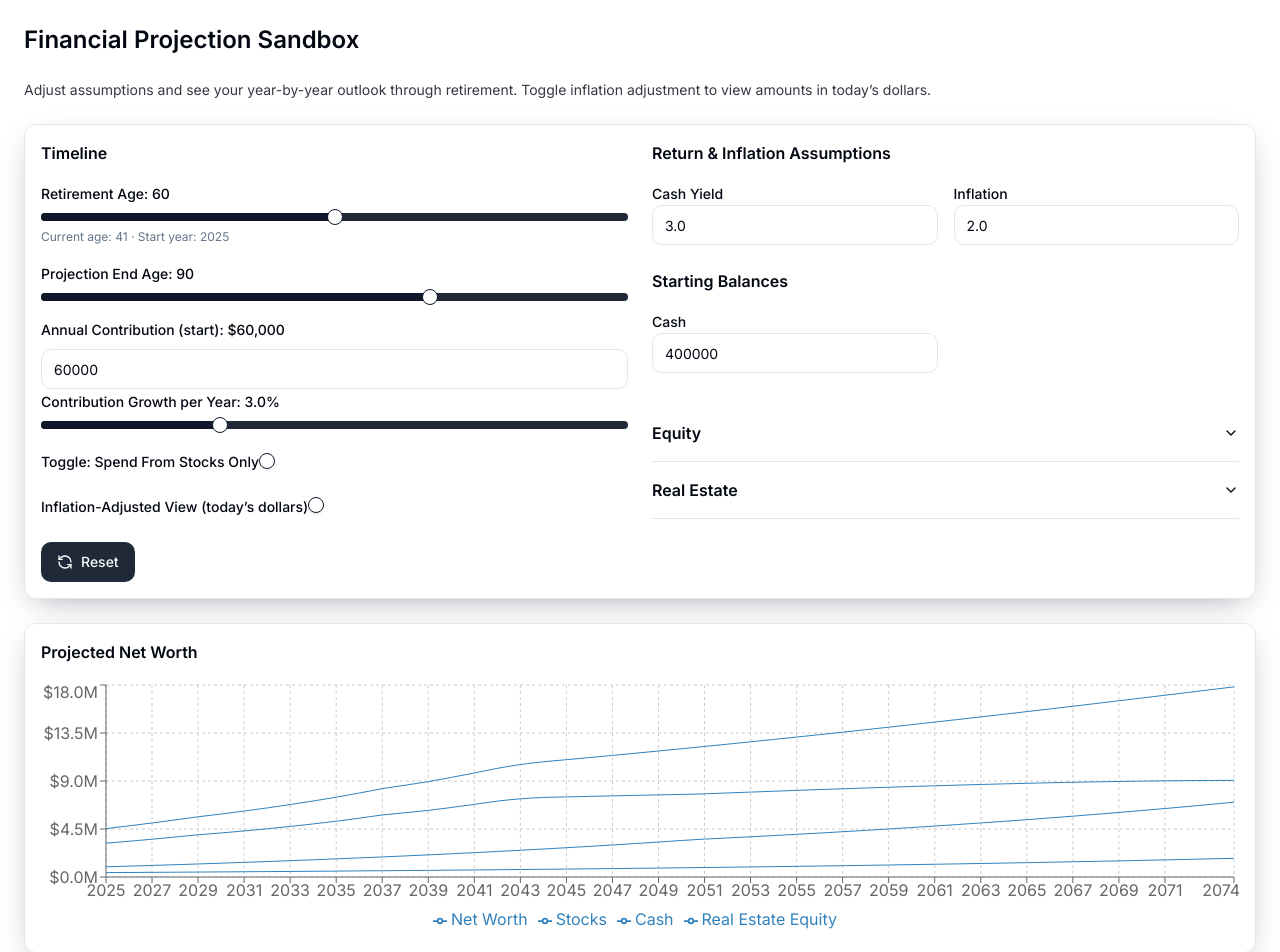
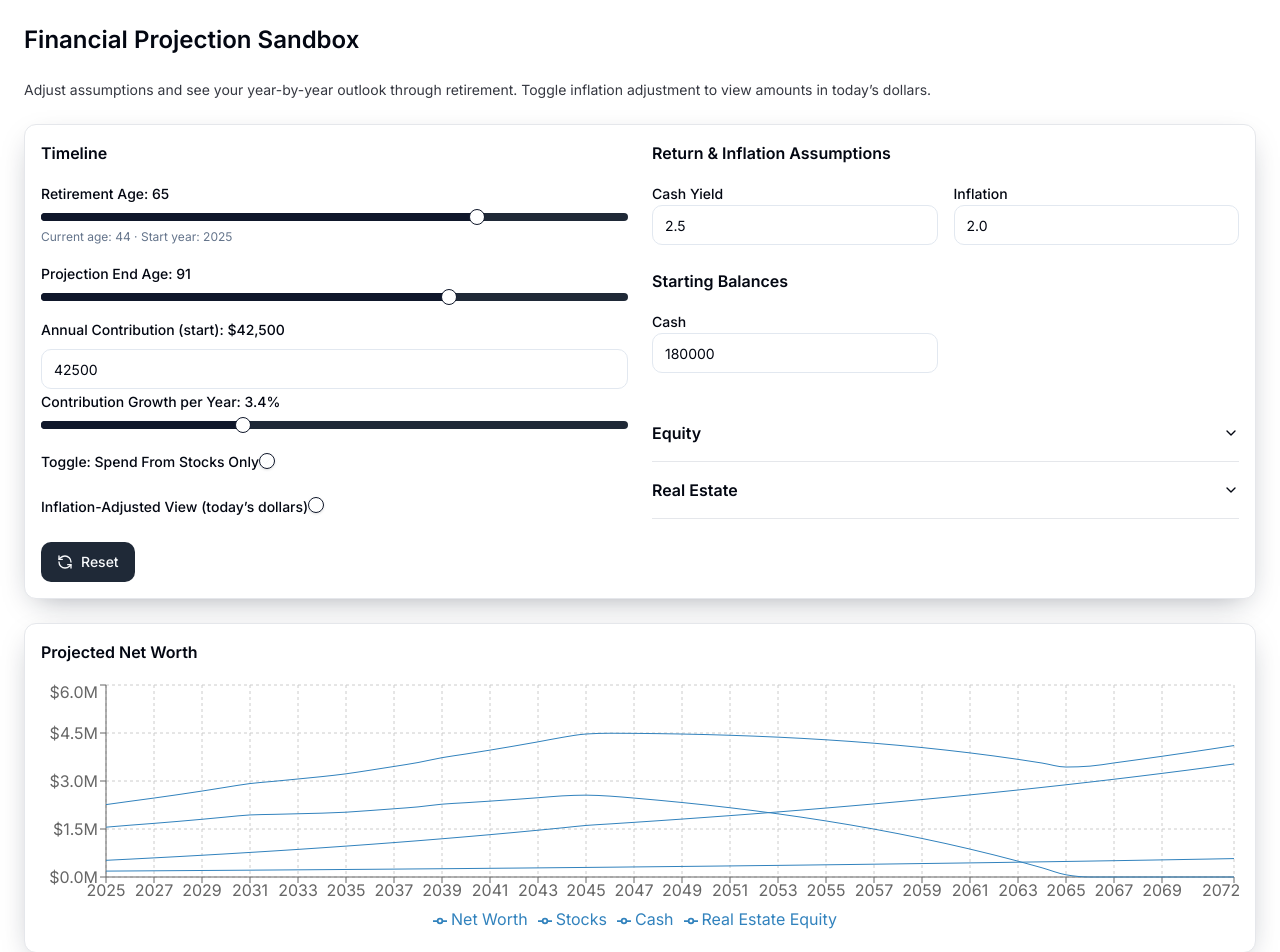
Before and after one commit to shivbijlani/lifetime, a Next.js app: page / in a window 1280 px wide. Shown: the top 952 px of the page. Built offline with nearby package versions, Linux system fonts and the light colour scheme.

Commit message:
Randomize smart default parameters

```diff
--- a/components/FinancialProjectionSandbox.tsx
+++ b/components/FinancialProjectionSandbox.tsx
@@ -1,6 +1,6 @@
 'use client';
 
-import React, { useEffect, useMemo, useState } from "react";
+import React, { useEffect, useMemo, useRef, useState } from "react";
 import { Card, CardContent } from "@/components/ui/card";
 import { Button } from "@/components/ui/button";
 import { Input } from "@/components/ui/input";
@@ -10,6 +10,7 @@ import { Checkbox } from "@/components/ui/checkbox";
 import { RefreshCcw, Info } from "lucide-react";
 import { LineChart, Line, XAxis, YAxis, Tooltip, ResponsiveContainer, CartesianGrid, Legend } from "recharts";
 import { Accordion, AccordionItem, AccordionTrigger, AccordionContent } from "@/components/ui/accordion";
+import { useSearchParams, type ReadonlyURLSearchParams } from "next/navigation";
 
 type Row = {
   year: number;
@@ -37,43 +38,7 @@ type Row = {
 type Params = ReturnType<typeof defaultParams>;
 
 function defaultParams() {
-  return {
-    startYear: 2025,
-    currentAge: 41,
-    spouseAge: 43,
-    retirementAge: 60,
-    maxAge: 90,
-    stocks0: 3_000_000,
-    cash0: 400_000,
-    realEstate0: 1_600_000,
-    mortgage0: 706_510.1,
-    mortgageRate: 0.0475,
-    mortgagePaymentMonthly: 3_902.21,
-    mortgageEndYear: 2052,
-    mortgageEndMonth: 6,
-    stockReturn: 0.06,
-    cashReturn: 0.03,
-    realEstateReturn: 0.03,
-    inflation: 0.02,
-    baseMonthly: 8_000,
-    vacationMonthly: 1_500,
-    homeUpgradesAnnual: 20_000,
-    parentStart: 2025,
-    parentInc: 2_000,
-    parentEndYear: 2039,
-    kidsStarts: [2027, 2029, 2032],
-    kidsYears: 4,
-    kidsAnnual: 10_000,
-    contribution0: 60_000,
-    contributionGrowth: 0.03,
-    spendFromStocks: true,
-    useGlidepath: true,
-    gpRetMinus20: 0.1,
-    gpRetMinus10: 0.085,
-    gpRetMinus5: 0.065,
-    gpRet0: 0.05,
-    gpPostRet: 0.04,
-  };
+  return generateSmartDefaults();
 }
 
 function expectedStockReturn(age: number, p: Params): number {
@@ -147,14 +112,26 @@ function computeModel(p: Params) {
   return rows;
 }
 
+const SCENARIO_PARAM_KEY = "scenario";
+
+type ScenarioPayload = {
+  version: number;
+  params?: Partial<Params>;
+};
+
 const currency = (v: number) => v.toLocaleString(undefined, { maximumFractionDigits: 0 });
 
 export default function FinancialProjectionSandbox() {
-  const [params, setParams] = useState(defaultParams());
+  const searchParams = useSearchParams();
+  const initialParamsRef = useRef<Params | null>(null);
+  if (!initialParamsRef.current) {
+    initialParamsRef.current = deriveParamsFromQuery(searchParams);
+  }
+  const [params, setParams] = useState<Params>(() => initialParamsRef.current ?? defaultParams());
   const [realDollars, setRealDollars] = useState(false);
   const rows = useMemo(() => computeModel(params), [params]);
   const realFactor = (year: number) => (realDollars ? 1 / Math.pow(1 + params.inflation, year - params.startYear) : 1);
-  const reset = () => setParams(defaultParams());
+  const reset = () => setParams(initialParamsRef.current ?? defaultParams());
   useEffect(() => {
     const p = defaultParams();
     p.maxAge = 65;
@@ -401,3 +378,161 @@ export default function FinancialProjectionSandbox() {
     </div>
   );
 }
+
+function deriveParamsFromQuery(searchParams: ReadonlyURLSearchParams | null): Params {
+  const base = defaultParams();
+  if (!searchParams) return base;
+  const raw = searchParams.get(SCENARIO_PARAM_KEY);
+  if (!raw) return base;
+  const payload = parseScenarioPayload(raw);
+  if (!payload) return base;
+  if (payload.version !== 1) {
+    console.warn(`Unsupported scenario payload version: ${payload.version}`);
+    return base;
+  }
+  if (!payload.params || typeof payload.params !== "object") return base;
+  return { ...base, ...payload.params };
+}
+
+function parseScenarioPayload(raw: string): ScenarioPayload | null {
+  try {
+    return validateScenarioPayload(JSON.parse(raw));
+  } catch (_) {
+    // If the value is base64 encoded, attempt to decode and parse again.
+    if (typeof atob === "function") {
+      try {
+        return validateScenarioPayload(JSON.parse(atob(raw)));
+      } catch {
+        return null;
+      }
+    }
+    return null;
+  }
+}
+
+function validateScenarioPayload(candidate: unknown): ScenarioPayload | null {
+  if (!candidate || typeof candidate !== "object") return null;
+  const maybe = candidate as Partial<ScenarioPayload>;
+  if (typeof maybe.version !== "number") return null;
+  if (maybe.params && typeof maybe.params !== "object") return null;
+  return { version: maybe.version, params: maybe.params ?? undefined };
+}
+
+function generateSmartDefaults(): Params {
+  const now = new Date();
+  const startYear = now.getFullYear();
+  const seedBase =
+    startYear * 1_000_000 +
+    (now.getMonth() + 1) * 10_000 +
+    now.getDate() * 100 +
+    now.getHours();
+  const rng = createDeterministicRng(seedBase);
+
+  const currentAge = randomInt(rng, 32, 46);
+  const spouseAge = clampNumber(currentAge + randomInt(rng, -3, 3), 30, 60);
+  const retirementAge = clampNumber(currentAge + randomInt(rng, 18, 24), currentAge + 15, 68);
+  const maxAge = retirementAge + randomInt(rng, 25, 33);
+
+  const stocks0 = randomRounded(rng, 900_000, 2_200_000, 25_000);
+  const cash0 = randomRounded(rng, 120_000, 260_000, 10_000);
+  const realEstate0 = randomRounded(rng, 850_000, 1_350_000, 25_000);
+
+  const mortgage0 = randomRounded(rng, Math.round(realEstate0 * 0.35), Math.round(realEstate0 * 0.6), 10_000);
+  const mortgageRate = randomRounded(rng, 0.0375, 0.055, 0.0005);
+  const mortgageTermYears = randomInt(rng, 15, 25);
+  const mortgageEndYear = startYear + mortgageTermYears;
+  const mortgageEndMonth = randomInt(rng, 1, 12);
+  const mortgagePaymentMonthly = calculateMortgagePayment(mortgage0, mortgageRate, mortgageTermYears);
+
+  const stockReturn = randomRounded(rng, 0.055, 0.07, 0.0005);
+  const cashReturn = randomRounded(rng, 0.02, 0.035, 0.0005);
+  const realEstateReturn = randomRounded(rng, 0.025, 0.04, 0.0005);
+  const inflation = 0.02;
+
+  const baseMonthly = randomRounded(rng, 6_000, 8_500, 250);
+  const vacationMonthly = randomRounded(rng, 900, 1_400, 50);
+  const homeUpgradesAnnual = randomRounded(rng, 10_000, 18_000, 1_000);
+
+  const parentStart = startYear + randomInt(rng, 1, 3);
+  const parentInc = randomRounded(rng, 1_000, 1_800, 100);
+  const parentEndYear = parentStart + randomInt(rng, 8, 12);
+
+  const kidsStarts = Array.from({ length: 3 }, (_, idx) => startYear + 3 + randomInt(rng, idx * 2, idx * 2 + 3)).sort(
+    (a, b) => a - b,
+  );
+  const kidsYears = 4;
+  const kidsAnnual = randomRounded(rng, 8_000, 12_000, 500);
+
+  const contribution0 = randomRounded(rng, 40_000, 70_000, 2_500);
+  const contributionGrowth = randomRounded(rng, 0.025, 0.04, 0.0005);
+
+  return {
+    startYear,
+    currentAge,
+    spouseAge,
+    retirementAge,
+    maxAge,
+    stocks0,
+    cash0,
+    realEstate0,
+    mortgage0,
+    mortgageRate,
+    mortgagePaymentMonthly,
+    mortgageEndYear,
+    mortgageEndMonth,
+    stockReturn,
+    cashReturn,
+    realEstateReturn,
+    inflation,
+    baseMonthly,
+    vacationMonthly,
+    homeUpgradesAnnual,
+    parentStart,
+    parentInc,
+    parentEndYear,
+    kidsStarts,
+    kidsYears,
+    kidsAnnual,
+    contribution0,
+    contributionGrowth,
+    spendFromStocks: true,
+    useGlidepath: true,
+    gpRetMinus20: 0.1,
+    gpRetMinus10: 0.085,
+    gpRetMinus5: 0.065,
+    gpRet0: 0.05,
+    gpPostRet: 0.04,
+  };
+}
+
+function createDeterministicRng(seed: number): () => number {
+  let state = seed >>> 0;
+  return () => {
+    state += 0x6d2b79f5;
+    let t = state;
+    t = Math.imul(t ^ (t >>> 15), t | 1);
+    t ^= t + Math.imul(t ^ (t >>> 7), t | 61);
+    return ((t ^ (t >>> 14)) >>> 0) / 4294967296;
+  };
+}
+
+function randomInt(rng: () => number, min: number, max: number): number {
+  return Math.floor(rng() * (max - min + 1)) + min;
+}
+
+function randomRounded(rng: () => number, min: number, max: number, step: number): number {
+  const raw = min + (max - min) * rng();
+  return Math.round(raw / step) * step;
+}
+
+function clampNumber(value: number, min: number, max: number): number {
+  return Math.min(Math.max(value, min), max);
+}
+
+function calculateMortgagePayment(principal: number, annualRate: number, termYears: number): number {
+  const monthlyRate = annualRate / 12;
+  const totalPayments = termYears * 12;
+  if (monthlyRate === 0) return Math.round(principal / totalPayments);
+  const payment = (principal * monthlyRate) / (1 - Math.pow(1 + monthlyRate, -totalPayments));
+  return Math.round(payment);
+}
```
Also changed, not shown: 1 other file (tests, documents, lock files or other folders).
